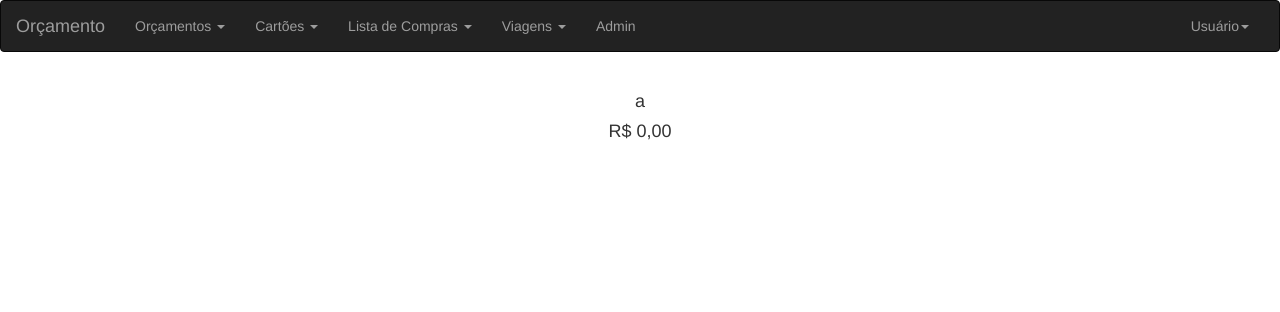
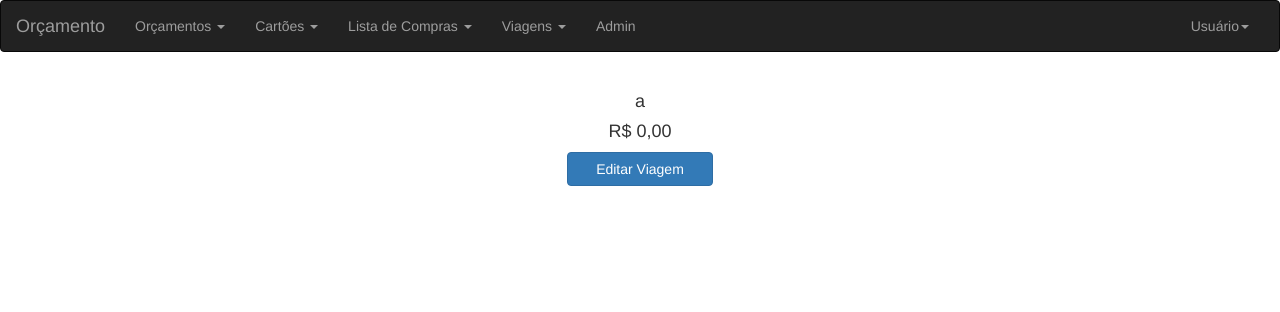
Before and after one commit to diegorocha/orcamento, a Django app: template viagem/templates/viagem.html in a window 1280 px wide. Shown: the top 312 px of the page. Run offline with Django 3.2, Linux system fonts and the light colour scheme; the template is opened without the code that fills it, so the values that code supplies are empty; some libraries are stand-ins or nearby versions.

Commit message:
Adicionado link para editar viagem

```diff
--- a/core/static/css/viagem.css
+++ b/core/static/css/viagem.css
@@ -21,6 +21,10 @@
     margin-top: 10px;
 }
 
+.btn-editar {
+    width: 100%;
+}
+
 #grafico_categoria_viagem {
     min-height: 400px;
 }
--- a/viagem/templates/viagem.html
+++ b/viagem/templates/viagem.html
@@ -87,6 +87,10 @@
     <div class="col-md-6 col-md-offset-3" id="grafico_categoria_viagem">
     </div>
     {% endif %}
+
+    <div class="col-md-2 col-md-offset-5">
+        <a class="btn btn-primary btn-editar" href="{% url 'admin:viagem_viagem_change' viagem.id %}">Editar Viagem</a>
+    </div>
 {% endblock %}
 
 {% block custom_js %}
```
